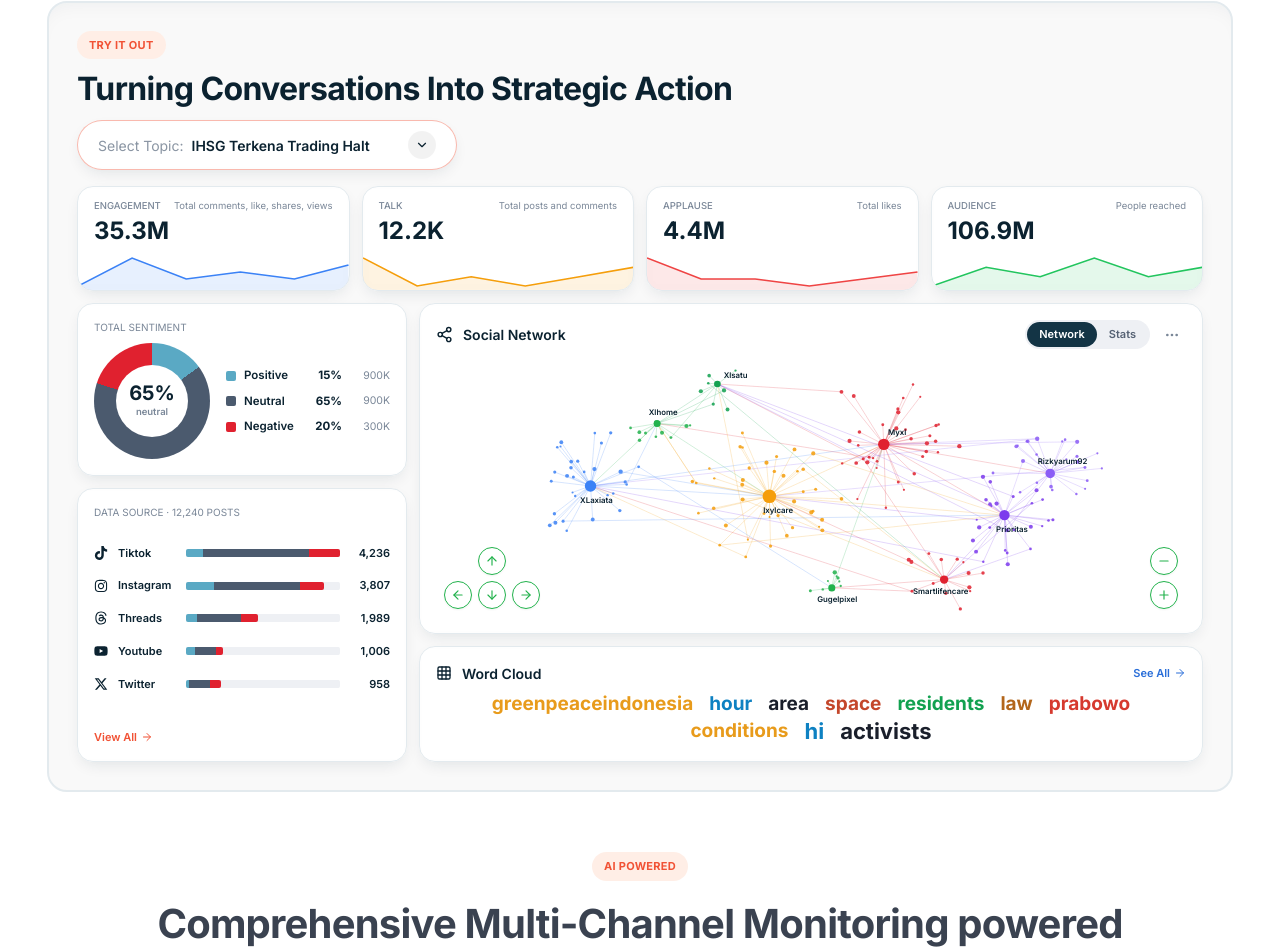
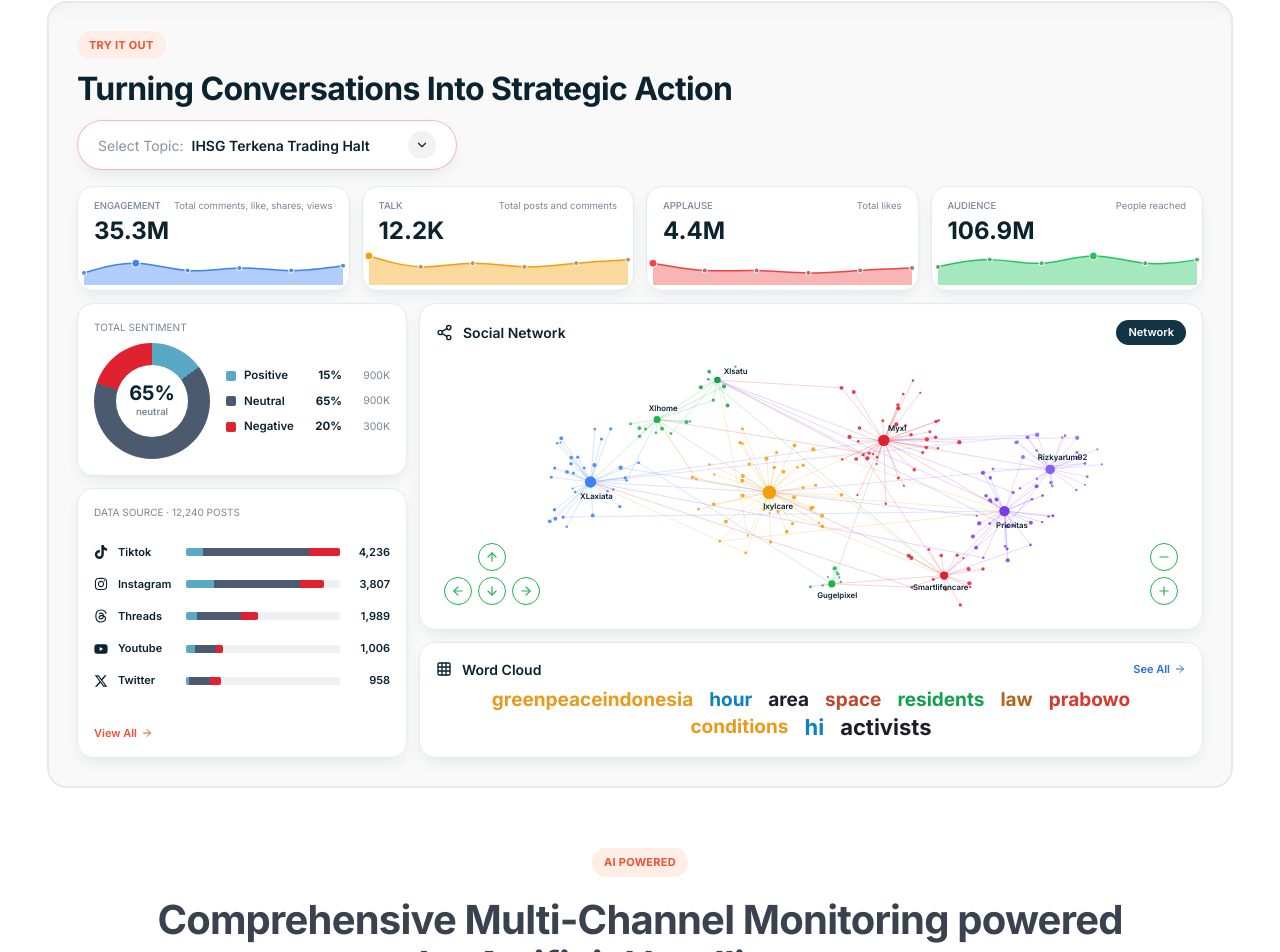
Before and after one commit to aliviaali/socindex, a Next.js app: page / in a window 1280 px wide. Shown: the part 4907-5859 px from the top of the page. Built offline with nearby package versions, Linux system fonts and the light colour scheme.

Commit message:
Update TryItOut.tsx

```diff
--- a/components/TryItOut.tsx
+++ b/components/TryItOut.tsx
@@ -1,7 +1,8 @@
 "use client";
 
 import { useEffect, useState, type CSSProperties } from "react";
-import { LuArrowRight, LuEllipsis, LuGrid3X3, LuShare2 } from "react-icons/lu";
+import { Area, AreaChart, ResponsiveContainer, Tooltip } from "recharts";
+import { LuArrowRight, LuGrid3X3, LuShare2 } from "react-icons/lu";
 import { FaInstagram, FaTiktok, FaThreads, FaYoutube, FaXTwitter } from "react-icons/fa6";
 import { GlassSelect } from "@/components/GlassSelect";
 import { NetworkGraph } from "@/components/NetworkGraph";
@@ -16,15 +17,28 @@ const darkWordColors = ["#FBBF24", "#60A5FA", "#E2E8F0", "#FB923C", "#4ADE80", "
 const srcIcon = { Tiktok: FaTiktok, Instagram: FaInstagram, Threads: FaThreads, Youtube: FaYoutube, Twitter: FaXTwitter } as const;
 const C = { pos: "#5AA9C4", neu: "#4B5A6E", neg: "#E0212F" };
 
-function Spark({ data, color }: { data: number[]; color: string }) {
-  const w = 240, h = 40, max = Math.max(...data), min = Math.min(...data);
-  const pts = data.map((v, i) => [(i / (data.length - 1)) * w, h - 4 - ((v - min) / (max - min || 1)) * (h - 12)]);
-  const line = pts.map((p, i) => `${i ? "L" : "M"}${p[0].toFixed(1)} ${p[1].toFixed(1)}`).join(" ");
+function MetricAreaChart({ data, color, label }: { data: number[]; color: string; label: string }) {
+  const peak = Math.max(...data);
   return (
-    <svg viewBox={`0 0 ${w} ${h}`} className="h-10 w-full" preserveAspectRatio="none" aria-hidden>
-      <path d={`${line} L${w} ${h} L0 ${h} Z`} fill={color} opacity=".12" />
-      <path d={line} fill="none" stroke={color} strokeWidth="1.5" />
-    </svg>
+    <ResponsiveContainer width="100%" height={40} minWidth={0}>
+      <AreaChart accessibilityLayer title={label} data={data.map(value => ({ value }))} margin={{ top: 6, right: 6, bottom: 5, left: 6 }}>
+        <Tooltip cursor={false} labelStyle={{ display: "none" }} wrapperStyle={{ zIndex: 1 }} position={{ y: 0 }}
+          contentStyle={{ fontSize: 10, padding: "2px 6px", borderRadius: 6 }} />
+        <Area type="natural" dataKey="value" name={label} stroke={color} strokeWidth={1.5}
+          fill={color} fillOpacity={0.4} isAnimationActive={false} activeDot={false}
+          dot={({ cx, cy, index }) => {
+            const isPeak = data[index] === peak;
+            return (
+              <circle
+                key={index} cx={cx} cy={cy} r={isPeak ? 4 : 2.5}
+                fill={isPeak ? color : `color-mix(in srgb, ${color} 46%, #84909c)`}
+                stroke="rgb(var(--surface))" strokeWidth={1}
+              />
+            );
+          }}
+        />
+      </AreaChart>
+    </ResponsiveContainer>
   );
 }
 
@@ -34,7 +48,7 @@ export function TryItOut() {
   const [topicId, setTopicId] = useState<string>(topics[0].id);
   const [d, setD] = useState<TopicData>(defaultTopicData);
   const [loading, setLoading] = useState(false);
-  const [locked, setLocked] = useState(false); // notifikasi "Unlock content" (View All, See All, tab Network/Stats)
+  const [locked, setLocked] = useState(false);
 
   useEffect(() => {
     let alive = true;
@@ -76,14 +90,14 @@ export function TryItOut() {
 
       <div aria-busy={loading} className={cn("mt-4 space-y-3 transition", loading && "opacity-60")}>
         {/* ===== 4 metrik dalam satu baris ===== */}
-        <div className="grid grid-cols-2 gap-3 lg:grid-cols-4">
+        <div className="grid auto-rows-fr grid-cols-2 gap-3 lg:grid-cols-4">
           {d.metrics.map((m) => (
-            <div key={m.label} className="overflow-hidden rounded-2xl glass pt-3">
+            <div key={m.label} className="glass flex min-w-0 flex-col overflow-hidden rounded-2xl pt-3">
               <div className="flex flex-col gap-0.5 px-4 text-[9.5px] leading-snug text-[#7a8798] dark:text-white/50 sm:flex-row sm:items-start sm:justify-between sm:gap-2">
                 <b className="font-medium uppercase">{t(m.label)}</b><span className="sm:text-right">{t(m.hint)}</span>
               </div>
-              <div className="px-4 pb-1 pt-1 text-[24px] font-bold leading-tight text-navy-ink dark:text-white">{m.value}</div>
-              <Spark data={m.series} color={m.color} />
+              <div className="mt-auto px-4 pb-1 pt-1 text-[24px] font-bold leading-tight text-navy-ink dark:text-white">{m.value}</div>
+              <MetricAreaChart data={m.series} color={m.color} label={t(m.label)} />
             </div>
           ))}
         </div>
@@ -146,14 +160,7 @@ export function TryItOut() {
             <div className="glass rounded-2xl p-4">
               <div className="flex items-center justify-between gap-2">
                 <div className="flex items-center gap-2.5 text-[14px] font-semibold text-navy-ink dark:text-white"><LuShare2 size={17} />{t("Social Network")}</div>
-                <div className="flex items-center gap-2">
-                  {/* menyentuh tab Network / Stats memunculkan notifikasi berlangganan */}
-                  <div role="group" aria-label={t("Social Network")} className="flex rounded-full bg-[#EEF0F4] p-0.5 text-[11px] font-semibold dark:bg-white/10">
-                    <button type="button" onClick={() => setLocked(true)} className="rounded-full bg-navy px-3 py-1 text-white dark:bg-white dark:text-navy-ink">{t("Network")}</button>
-                    <button type="button" onClick={() => setLocked(true)} className="rounded-full px-3 py-1 text-[#566274] dark:text-white/70">{t("Stats")}</button>
-                  </div>
-                  <span className="grid h-7 w-7 place-items-center rounded-full text-[#7a8798] dark:text-white/60" aria-hidden><LuEllipsis size={16} /></span>
-                </div>
+                <button type="button" onClick={() => setLocked(true)} className="rounded-full bg-navy px-3 py-1 text-[11px] font-semibold text-white dark:bg-white dark:text-navy-ink">{t("Network")}</button>
               </div>
               <div className="mt-2"><NetworkGraph seed={topicId} /></div>
             </div>
```
